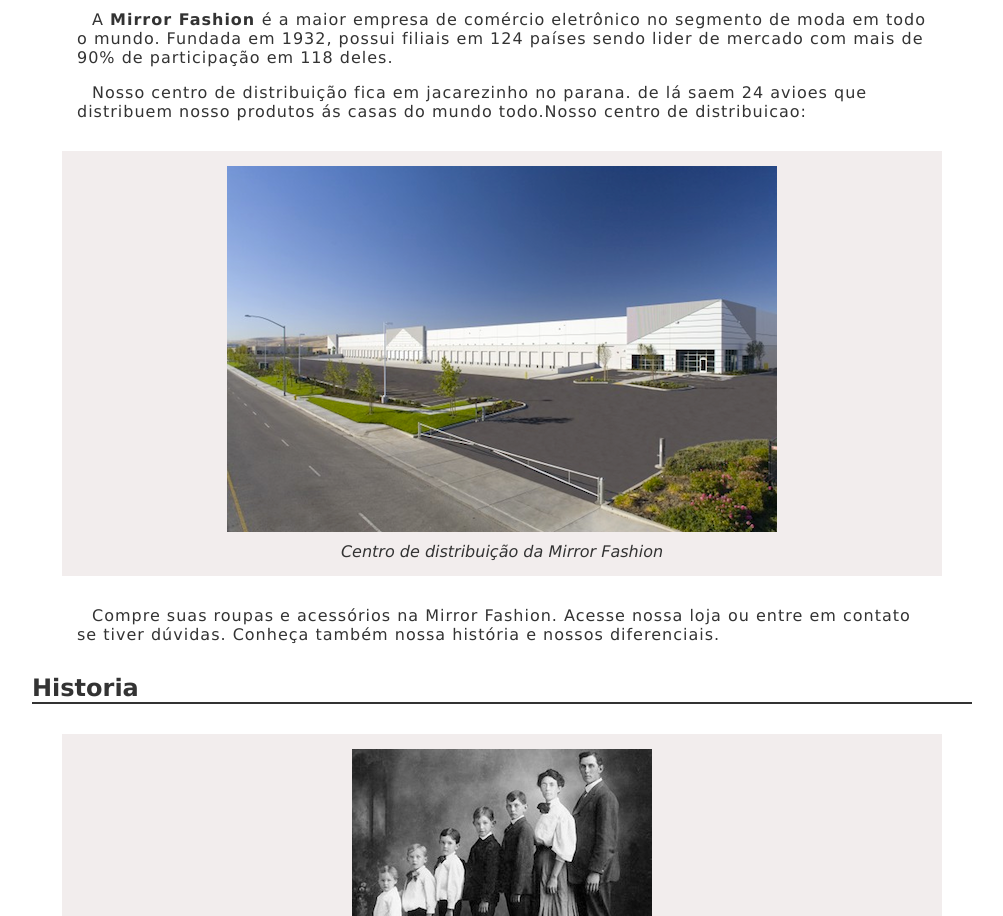
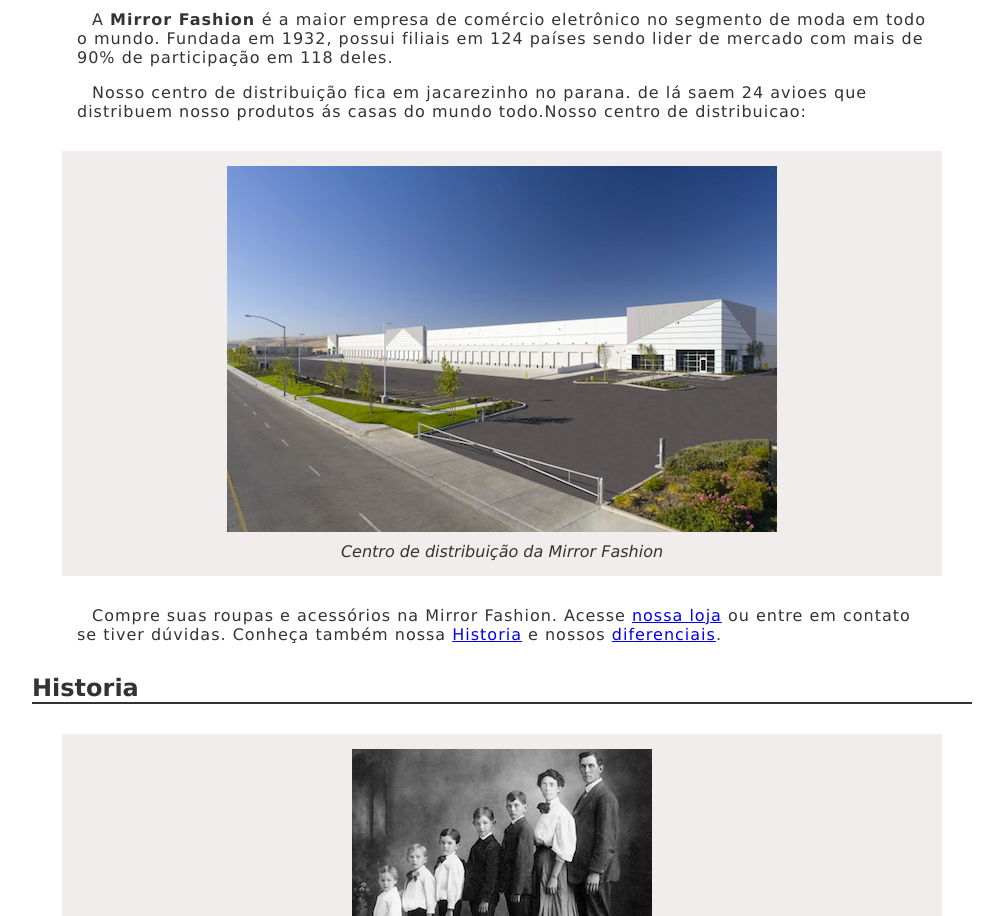
Before and after one commit to eversonsa/html5-css3, a plain HTML site: page sobre.html in a window 1280 px wide. Shown: the part 184-1100 px from the top of the page, without its empty margins (138-1141 px from the left). Drawn offline with Linux system fonts and the light colour scheme.

Commit message:
feito os links para navegacao

```diff
--- a/sobre.html
+++ b/sobre.html
@@ -20,15 +20,15 @@
         <img src="img/centro-distribuicao.png">
            <figcaption>Centro de distribuição da Mirror Fashion</figcaption>
         </figure>
-        <p>Compre suas roupas e acessórios na Mirror Fashion. Acesse nossa loja ou entre em contato
-          se tiver dúvidas. Conheça também nossa história e nossos diferenciais.
+        <p>Compre suas roupas e acessórios na Mirror Fashion. Acesse <a href="index.html"> nossa loja</a> ou entre em contato
+          se tiver dúvidas. Conheça também nossa <a href="#historia">Historia</a> e nossos <a href="#diferenciais">diferenciais</a>.
         </p>
-        <h2>Historia</h2>
+        <h2 id="historia">Historia</h2>
         <figure>
         <img src="img/familia-pelho.jpg">
            <figcaption>Família Pelho</figcaption>
         </figure>
-        <h2>Diferenciais</h2>
+        <h2 id="diferenciais">Diferenciais</h2>
         <ul>
             <li>Menor preço do varejo, garantido</li>
             <li>Se você achar uma loja mais barata, leva o produto de graça</li>
```
